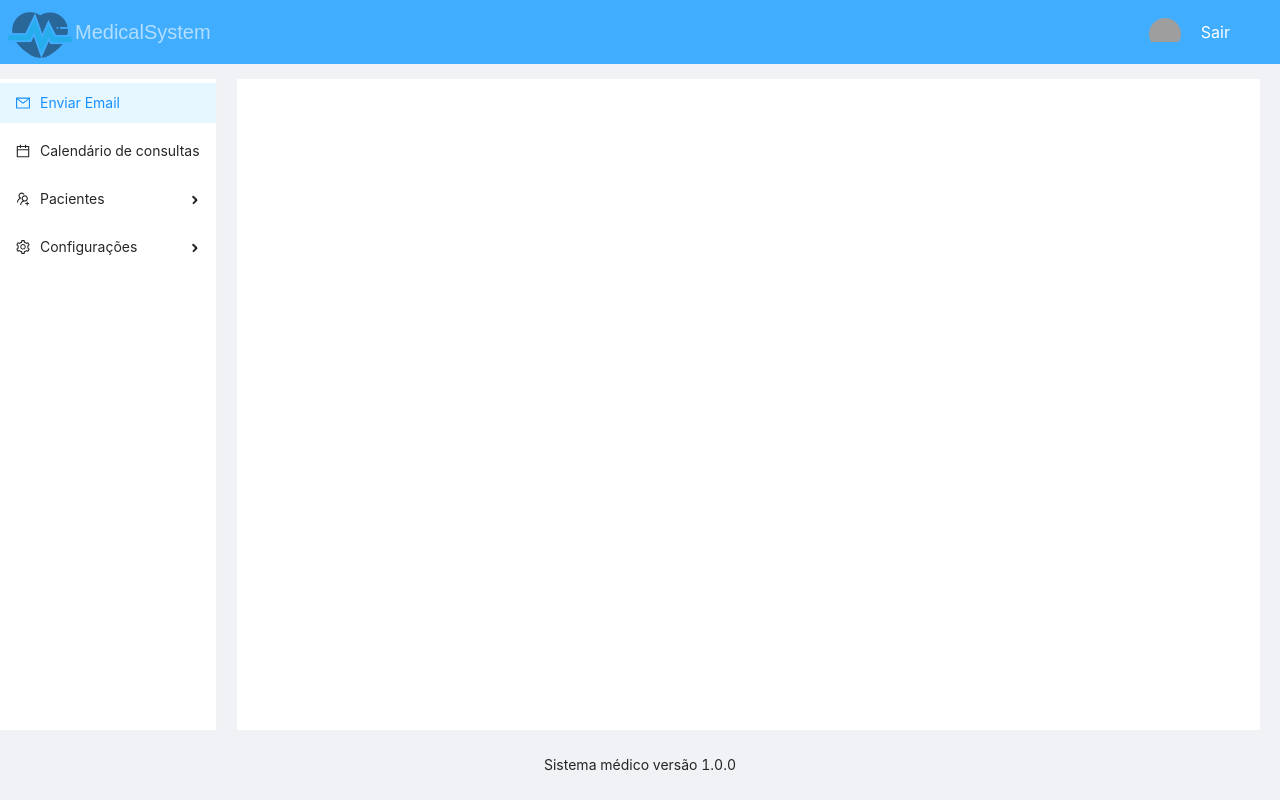
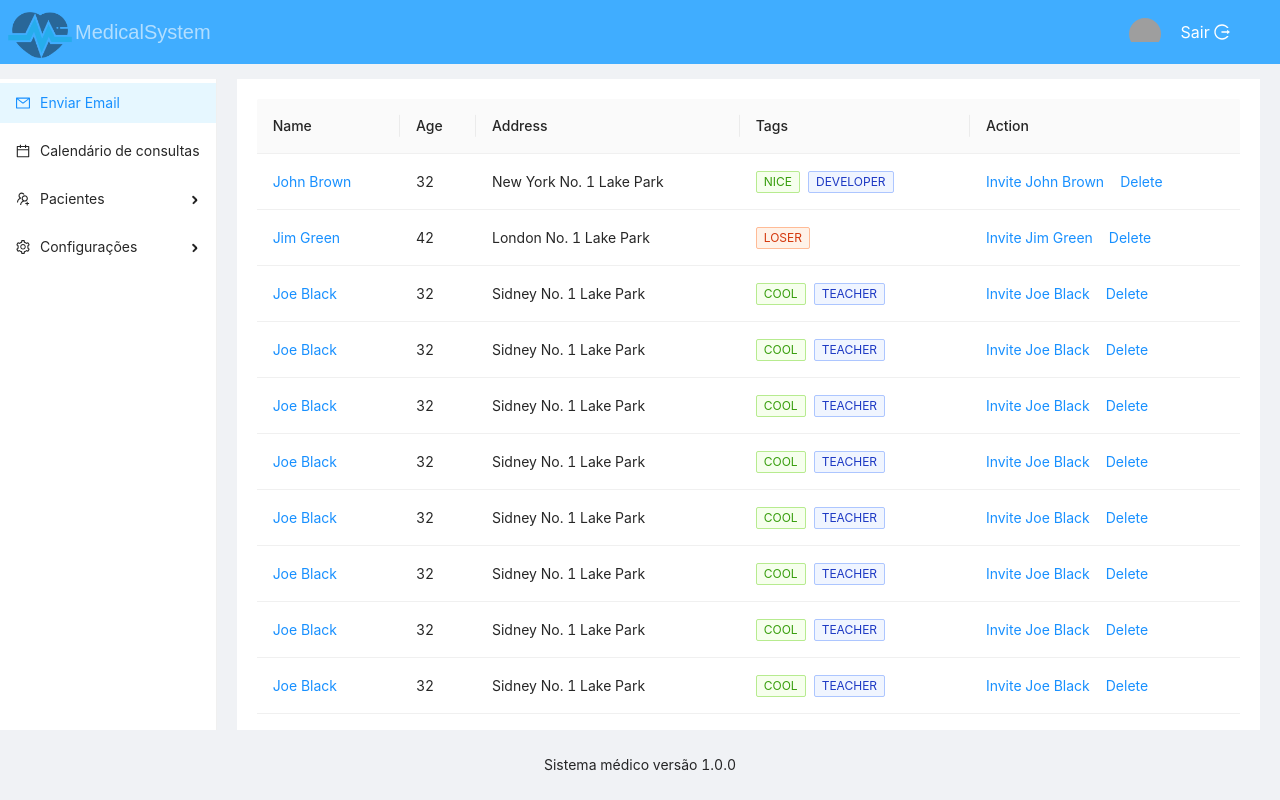
Before and after one commit to andreluizmicro/medical-system-front, a React (Create React App) app: page /patient/list in a window 1280 px wide. Built offline with nearby package versions, Linux system fonts and the light colour scheme; grey boxes are pictures that could not be loaded.

Commit message:
Created user list and refactor spinner

```diff
--- a/src/App.tsx
+++ b/src/App.tsx
@@ -2,15 +2,19 @@ import React from "react";
 import { BrowserRouter } from "react-router-dom";
 import "./styles/globals.module.css";
 import DefaultLayout from "./layout/DefaultLayout";
-import { Spin } from "antd";
 import Login from "./views/pages/login/Login";
+import Spinner from "./components/spinner/Spinner";
 
 const App = () => {
-  const [isLogged, setIsLogged] = React.useState(true);
+  const isLogged = React.useState(() => {
+    const token = localStorage.getItem("token");
+    return token;
+  });
+
   return (
     <BrowserRouter>
-      <React.Suspense fallback={<Spin size="large" />}>
-        {!isLogged ? <Login /> : <DefaultLayout />}
+      <React.Suspense fallback={<Spinner size="large" />}>
+        {isLogged[0] === "" ? <Login /> : <DefaultLayout />}
       </React.Suspense>
     </BrowserRouter>
   );
--- a/src/components/AppContent.tsx
+++ b/src/components/AppContent.tsx
@@ -1,14 +1,12 @@
 import React from "react";
-import { Spin } from "antd";
 import { Route, Routes } from "react-router-dom";
 
 import routes from "../routes";
+import Spinner from "./spinner/Spinner";
 
 const AppContent = () => {
-  console.log(routes);
-
   return (
-    <React.Suspense fallback={<Spin size="large" />}>
+    <React.Suspense fallback={<Spinner size="large" />}>
       <Routes>
         {routes.map((route, idx) => {
           return (
--- a/src/components/Menu/AppMenu.tsx
+++ b/src/components/Menu/AppMenu.tsx
@@ -28,7 +28,9 @@ const AppMenu = () => {
         Calendário de consultas
       </Menu.Item>
       <SubMenu key="sub1" icon={<UsergroupAddOutlined />} title="Pacientes">
-        <Menu.Item key="3">Marcar consulta</Menu.Item>
+        <Menu.Item key="3">
+          <Link to="/patient/list"> Lista de pacientes</Link>
+        </Menu.Item>
         <Menu.Item key="4">
           <Link to="/patient/create"> Cadastrar paciente</Link>
         </Menu.Item>
--- a/src/components/header/AppHeader.tsx
+++ b/src/components/header/AppHeader.tsx
@@ -1,26 +1,23 @@
 import React from "react";
 import { Header } from "antd/lib/layout/layout";
-import { UserOutlined } from "@ant-design/icons";
+import { LogoutOutlined } from "@ant-design/icons";
 import styles from "../../styles/globals.module.css";
 import {
   Col,
   Popconfirm,
   Row,
-  message,
   Menu,
   Dropdown,
   Avatar,
   Image,
   Tooltip,
-  Button,
 } from "antd";
 import logo from "../../assets/images/logo.png";
-import { Link } from "react-router-dom";
+import { Link, useNavigate } from "react-router-dom";
 
 const AppHeader = () => {
+  let navigate = useNavigate();
   const text = <span>Usuário: André Luiz</span>;
-
-  const buttonWidth = 70;
 
   const menu = (
     <Menu>
@@ -35,14 +32,9 @@ const AppHeader = () => {
     </Menu>
   );
 
-  function confirm(e: any) {
-    console.log(e);
-    message.success("Click on Yes");
-  }
-
-  function cancel(e: any) {
-    console.log(e);
-    message.error("Click on No");
+  function confirm() {
+    localStorage.setItem("token", "");
+    window.location.href = "/login";
   }
 
   return (
@@ -93,7 +85,6 @@ const AppHeader = () => {
           <Popconfirm
             title="Tem certeza que deseja sair?"
             onConfirm={confirm}
-            onCancel={cancel}
             okText="Sim"
             cancelText="Não"
           >
@@ -101,7 +92,7 @@ const AppHeader = () => {
               to="/logou"
               className={`${styles.headerUserInfo} ${styles.headerLogout}`}
             >
-              Sair
+              Sair <LogoutOutlined />
             </Link>
           </Popconfirm>
         </Col>
--- /dev/null
+++ b/src/components/spinner/Spinner.tsx
@@ -0,0 +1,13 @@
+import React from "react";
+import { Spin } from "antd";
+import styles from "../../styles/spinner/spinner.module.css";
+
+const Spinner = (props: any) => {
+  return (
+    <div className={styles.spinner}>
+      <Spin size={props.size} />
+    </div>
+  );
+};
+
+export default Spinner;
--- a/src/layout/DefaultLayout.tsx
+++ b/src/layout/DefaultLayout.tsx
@@ -4,7 +4,7 @@ import { Content, Footer } from "antd/lib/layout/layout";
 import styles from "../styles/globals.module.css";
 import AppContent from "../components/AppContent";
 import AppMenu from "../components/Menu/AppMenu";
-import { Layout } from "antd";
+import { Layout, Spin } from "antd";
 
 const DefaultLayout = () => {
   return (
--- a/src/routes.ts
+++ b/src/routes.ts
@@ -4,9 +4,11 @@ const Dashboard = React.lazy(() => import('./views/dashboard/Dashboard'));
 
 // Patients
 const Patient = React.lazy(() => import('./views/patients/Patient'));
+const PatientList = React.lazy(() => import('./views/patients/PatientList'));
 
 const routes = [
     { path: '/', element: Dashboard },
+    { path: '/patient/list', element: PatientList },
     { path: '/patient/create', element: Patient }
 ];
 
--- /dev/null
+++ b/src/styles/spinner/spinner.module.css
@@ -0,0 +1,6 @@
+.spinner {
+  position: absolute;
+  z-index: 1;
+  top: 50%;
+  left: 50%;
+}
--- a/src/views/pages/login/Login.tsx
+++ b/src/views/pages/login/Login.tsx
@@ -7,7 +7,8 @@ import { useNavigate } from "react-router-dom";
 const Login = () => {
   const navigate = useNavigate();
   const onFinish = (values: any) => {
-    navigate("/dashboard");
+    localStorage.setItem("token", "12345yhusad8723dsh");
+    window.location.href = "/dashboard";
   };
 
   const onFinishFailed = (errorInfo: any) => {
--- /dev/null
+++ b/src/views/patients/PatientList.tsx
@@ -0,0 +1,158 @@
+import React from "react";
+import { Table, Tag, Space } from "antd";
+
+const columns = [
+  {
+    title: "Name",
+    dataIndex: "name",
+    key: "name",
+    render: (text: any) => <a>{text}</a>,
+  },
+  {
+    title: "Age",
+    dataIndex: "age",
+    key: "age",
+  },
+  {
+    title: "Address",
+    dataIndex: "address",
+    key: "address",
+  },
+  {
+    title: "Tags",
+    key: "tags",
+    dataIndex: "tags",
+    render: (tags: any) => (
+      <>
+        {tags.map((tag: any) => {
+          let color = tag.length > 5 ? "geekblue" : "green";
+          if (tag === "loser") {
+            color = "volcano";
+          }
+          return (
+            <Tag color={color} key={tag}>
+              {tag.toUpperCase()}
+            </Tag>
+          );
+        })}
+      </>
+    ),
+  },
+  {
+    title: "Action",
+    key: "action",
+    render: (text: string, record: any) => (
+      <Space size="middle">
+        <a>Invite {record.name}</a>
+        <a>Delete</a>
+      </Space>
+    ),
+  },
+];
+
+const data = [
+  {
+    key: "1",
+    name: "John Brown",
+    age: 32,
+    address: "New York No. 1 Lake Park",
+    tags: ["nice", "developer"],
+  },
+  {
+    key: "2",
+    name: "Jim Green",
+    age: 42,
+    address: "London No. 1 Lake Park",
+    tags: ["loser"],
+  },
+  {
+    key: "3",
+    name: "Joe Black",
+    age: 32,
+    address: "Sidney No. 1 Lake Park",
+    tags: ["cool", "teacher"],
+  },
+  {
+    key: "3",
+    name: "Joe Black",
+    age: 32,
+    address: "Sidney No. 1 Lake Park",
+    tags: ["cool", "teacher"],
+  },
+  {
+    key: "3",
+    name: "Joe Black",
+    age: 32,
+    address: "Sidney No. 1 Lake Park",
+    tags: ["cool", "teacher"],
+  },
+  {
+    key: "3",
+    name: "Joe Black",
+    age: 32,
+    address: "Sidney No. 1 Lake Park",
+    tags: ["cool", "teacher"],
+  },
+  {
+    key: "3",
+    name: "Joe Black",
+    age: 32,
+    address: "Sidney No. 1 Lake Park",
+    tags: ["cool", "teacher"],
+  },
+  {
+    key: "3",
+    name: "Joe Black",
+    age: 32,
+    address: "Sidney No. 1 Lake Park",
+    tags: ["cool", "teacher"],
+  },
+  {
+    key: "3",
+    name: "Joe Black",
+    age: 32,
+    address: "Sidney No. 1 Lake Park",
+    tags: ["cool", "teacher"],
+  },
+  {
+    key: "3",
+    name: "Joe Black",
+    age: 32,
+    address: "Sidney No. 1 Lake Park",
+    tags: ["cool", "teacher"],
+  },
+  {
+    key: "3",
+    name: "Joe Black",
+    age: 32,
+    address: "Sidney No. 1 Lake Park",
+    tags: ["cool", "teacher"],
+  },
+  {
+    key: "3",
+    name: "Joe Black",
+    age: 32,
+    address: "Sidney No. 1 Lake Park",
+    tags: ["cool", "teacher"],
+  },
+  {
+    key: "3",
+    name: "Joe Black",
+    age: 32,
+    address: "Sidney No. 1 Lake Park",
+    tags: ["cool", "teacher"],
+  },
+  {
+    key: "3",
+    name: "Joe Black",
+    age: 32,
+    address: "Sidney No. 1 Lake Park",
+    tags: ["cool", "teacher"],
+  },
+];
+
+const PatientList = () => {
+  return <Table columns={columns} dataSource={data} />;
+};
+
+export default PatientList;
```
